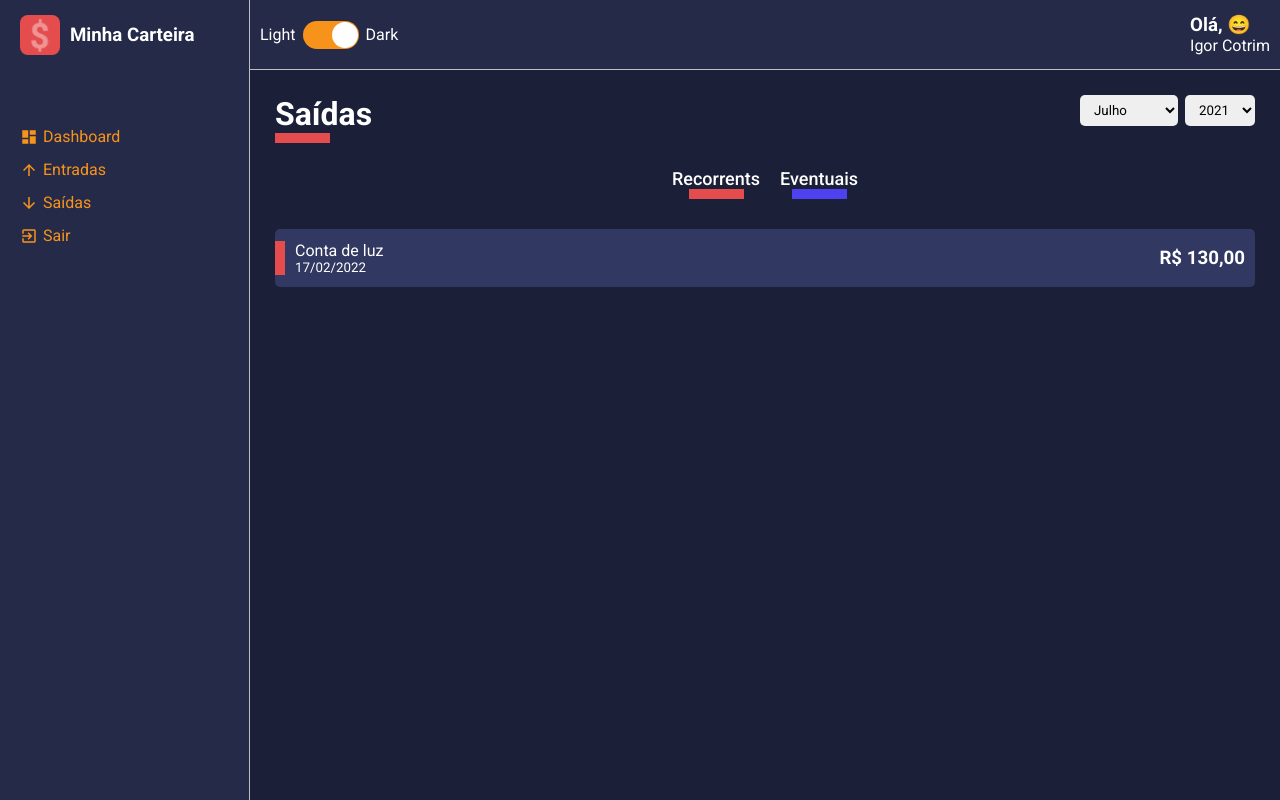
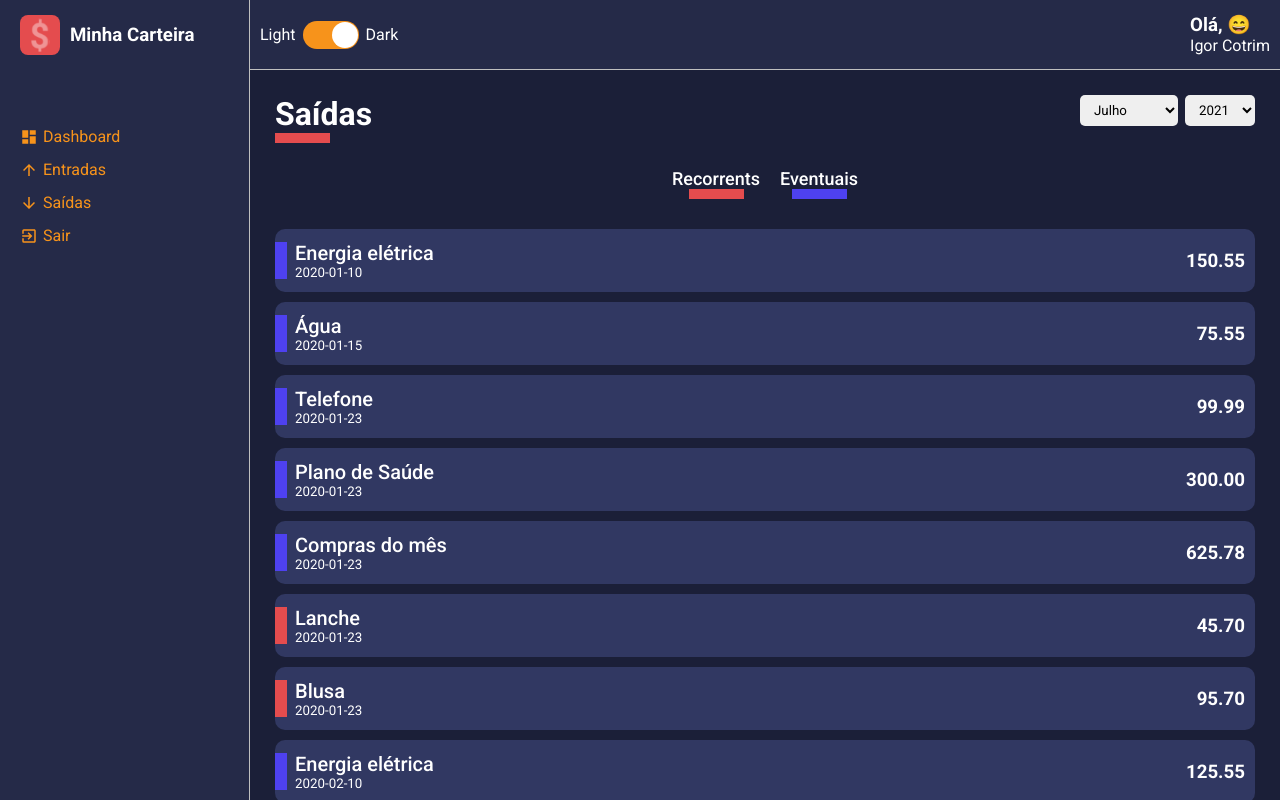
Before and after one commit to igor-cotrim/minha-carteira, a React (Create React App) app: page /lista/1 in a window 1280 px wide. Built offline with nearby package versions, Linux system fonts and the light colour scheme.

Commit message:
list gains and expenses

```diff
--- a/src/components/history-finance-card/styles.ts
+++ b/src/components/history-finance-card/styles.ts
@@ -8,7 +8,7 @@ export const Container = styled.li`
   ${({ theme }) => css`
     background: ${theme.colors.tertiary};
     list-style: none;
-    border-radius: 5px;
+    border-radius: 10px;
     margin: 10px 0;
     padding: 12px 10px;
     display: flex;
@@ -29,13 +29,18 @@ export const Container = styled.li`
       justify-content: space-between;
       padding-left: 10px;
     }
+
+    > div span {
+      font-weight: 500;
+      font-size: 20px;
+    }
   `}
 `;
 
 export const Tag = styled.div<TagProps>`
   ${({ color }) => css`
     position: absolute;
-    width: 10px;
+    width: 12px;
     height: 60%;
     left: 0;
     background: ${color};
--- a/src/pages/list/index.tsx
+++ b/src/pages/list/index.tsx
@@ -1,14 +1,48 @@
-import { useMemo } from "react"
+import { useEffect, useMemo, useState } from "react"
 import { useParams } from "react-router-dom"
 
 import ContentHeader from "../../components/content-header"
 import HistoryFinanceCard from "../../components/history-finance-card"
 import SelectInput from "../../components/select-input"
 
+import expenses from "../../repositories/expenses"
+import gains from "../../repositories/gains"
+
 import * as S from "./styled"
+
+type DataProps = {
+  id: string
+  description: string
+  amountFormatted: string
+  type: string
+  frequency: string
+  dateFormatted: string
+  tagColor: string
+}
 
 const List = () => {
   const { type } = useParams()
+  const [data, setData] = useState<DataProps[]>([])
+
+  const listData = useMemo(() => {
+    return type === 'balanco-entrada' ? gains : expenses
+  }, [type])
+
+  useEffect(() => {
+    const response = listData.map((item) => {
+      return {
+        id: String(Math.random() * data.length),
+        description: item.description,
+        amountFormatted: item.amount,
+        type: item.type,
+        frequency: item.frequency,
+        dateFormatted: item.date,
+        tagColor: item.frequency === 'recorrente' ? '#4e41f0' : '#e44c4e'
+      }
+    })
+
+    setData(response)
+  }, [listData, data.length])
 
   const headerParams = useMemo(() => {
     return type === 'balanco-entrada' ? {
@@ -58,12 +92,15 @@ const List = () => {
       </S.Filters>
 
       <S.Content>
-        <HistoryFinanceCard
-          tagColor="#e44c4e"
-          title="Conta de luz"
-          subtitle="17/02/2022"
-          amount="R$ 130,00"
-        />
+        {data.map((item) => (
+          <HistoryFinanceCard
+            key={item.id}
+            tagColor={item.tagColor}
+            title={item.description}
+            subtitle={item.dateFormatted}
+            amount={item.amountFormatted}
+          />
+        ))}
       </S.Content>
     </S.Container>
   )
--- /dev/null
+++ b/src/repositories/expenses.ts
@@ -0,0 +1,52 @@
+/* eslint-disable import/no-anonymous-default-export */
+export default [
+  { "description": "Energia elétrica", "amount": "150.55", "type": "saída", "frequency": "recorrente", "date": "2020-01-10" },
+  { "description": "Água", "amount": "75.55", "type": "saída", "frequency": "recorrente", "date": "2020-01-15" },
+  { "description": "Telefone", "amount": "99.99", "type": "saída", "frequency": "recorrente", "date": "2020-01-23" },
+  { "description": "Plano de Saúde", "amount": "300.00", "type": "saída", "frequency": "recorrente", "date": "2020-01-23" },
+  { "description": "Compras do mês", "amount": "625.78", "type": "saída", "frequency": "recorrente", "date": "2020-01-23" },
+  { "description": "Lanche", "amount": "45.70", "type": "saída", "frequency": "eventual", "date": "2020-01-23" },
+  { "description": "Blusa", "amount": "95.70", "type": "saída", "frequency": "eventual", "date": "2020-01-23" },
+  { "description": "Energia elétrica", "amount": "125.55", "type": "saída", "frequency": "recorrente", "date": "2020-02-10" },
+  { "description": "Água", "amount": "90.15", "type": "saída", "frequency": "recorrente", "date": "2020-02-15" },
+  { "description": "Telefone", "amount": "99.99", "type": "saída", "frequency": "recorrente", "date": "2020-02-23" },
+  { "description": "Plano de Saúde", "amount": "300.00", "type": "saída", "frequency": "recorrente", "date": "2020-02-23" },
+  { "description": "Compras do mês", "amount": "540.00", "type": "saída", "frequency": "recorrente", "date": "2020-02-25" },
+  { "description": "Parcela do Celular 1/5", "amount": "150.99", "type": "saída", "frequency": "eventual", "date": "2020-02-26" },
+  { "description": "Cinema", "amount": "45.00", "type": "saída", "frequency": "eventual", "date": "2020-02-23" },
+  { "description": "Energia elétrica", "amount": "97.00", "type": "saída", "frequency": "recorrente", "date": "2020-03-10" },
+  { "description": "Água", "amount": "100.10", "type": "saída", "frequency": "recorrente", "date": "2020-03-15" },
+  { "description": "Telefone", "amount": "99.99", "type": "saída", "frequency": "recorrente", "date": "2020-03-23" },
+  { "description": "Plano de Saúde", "amount": "300.00", "type": "saída", "frequency": "recorrente", "date": "2020-03-23" },
+  { "description": "Compras do mês", "amount": "800.50", "type": "saída", "frequency": "recorrente", "date": "2020-03-17" },
+  { "description": "Parcela do Celular 2/5", "amount": "150.99", "type": "saída", "frequency": "eventual", "date": "2020-03-18" },
+  { "description": "Troca de Oléo do carro", "amount": "90.00", "type": "saída", "frequency": "eventual", "date": "2020-03-23" },
+  { "description": "Energia elétrica", "amount": "75.99", "type": "saída", "frequency": "recorrente", "date": "2020-04-10" },
+  { "description": "Água", "amount": "80.33", "type": "saída", "frequency": "recorrente", "date": "2020-04-15" },
+  { "description": "Telefone", "amount": "99.99", "type": "saída", "frequency": "recorrente", "date": "2020-04-23" },
+  { "description": "Plano de Saúde", "amount": "300.00", "type": "saída", "frequency": "recorrente", "date": "2020-04-23" },
+  { "description": "Compras do mês", "amount": "600.00", "type": "saída", "frequency": "recorrente", "date": "2020-04-25" },
+  { "description": "Parcela do Celular 3/5", "amount": "150.99", "type": "saída", "frequency": "eventual", "date": "2020-04-26" },
+  { "description": "Ebook de React Js", "amount": "85.95", "type": "saída", "frequency": "eventual", "date": "2020-04-13" },
+  { "description": "Energia elétrica", "amount": "125.55", "type": "saída", "frequency": "recorrente", "date": "2020-05-10" },
+  { "description": "Água", "amount": "90.15", "type": "saída", "frequency": "recorrente", "date": "2020-05-15" },
+  { "description": "Telefone", "amount": "99.99", "type": "saída", "frequency": "recorrente", "date": "2020-05-23" },
+  { "description": "Plano de Saúde", "amount": "300.00", "type": "saída", "frequency": "recorrente", "date": "2020-05-23" },
+  { "description": "Compras do mês", "amount": "540.00", "type": "saída", "frequency": "recorrente", "date": "2020-05-25" },
+  { "description": "Parcela do Celular 4/5", "amount": "150.99", "type": "saída", "frequency": "eventual", "date": "2020-05-26" },
+  { "description": "Blusa Iron Man", "amount": "150.00", "type": "saída", "frequency": "eventual", "date": "2020-01-23" },
+  { "description": "Energia elétrica", "amount": "200.00", "type": "saída", "frequency": "recorrente", "date": "2020-06-10" },
+  { "description": "Água", "amount": "150.00", "type": "saída", "frequency": "recorrente", "date": "2020-06-15" },
+  { "description": "Telefone", "amount": "99.99", "type": "saída", "frequency": "recorrente", "date": "2020-06-23" },
+  { "description": "Plano de Saúde", "amount": "300.00", "type": "saída", "frequency": "recorrente", "date": "2020-06-23" },
+  { "description": "Compras do mês", "amount": "559.15", "type": "saída", "frequency": "recorrente", "date": "2020-06-25" },
+  { "description": "Parcela do Celular 5/5", "amount": "150.99", "type": "saída", "frequency": "eventual", "date": "2020-06-26" },
+  { "description": "Perfume", "amount": "250.00", "type": "saída", "frequency": "eventual", "date": "2020-06-21" },
+  { "description": "Energia elétrica", "amount": "250.00", "type": "saída", "frequency": "recorrente", "date": "2020-07-10" },
+  { "description": "Água", "amount": "90.00", "type": "saída", "frequency": "recorrente", "date": "2020-07-15" },
+  { "description": "Telefone", "amount": "99.99", "type": "saída", "frequency": "recorrente", "date": "2020-07-23" },
+  { "description": "Plano de Saúde", "amount": "300.00", "type": "saída", "frequency": "recorrente", "date": "2020-07-23" },
+  { "description": "Compras do mês", "amount": "700.00", "type": "saída", "frequency": "recorrente", "date": "2020-07-25" },
+  { "description": "Cafeteira", "amount": "250.00", "type": "saída", "frequency": "eventual", "date": "2020-07-26" },
+  { "description": "Pizza", "amount": "60.00", "type": "saída", "frequency": "eventual", "date": "2020-07-19" }
+]
--- /dev/null
+++ b/src/repositories/gains.ts
@@ -0,0 +1,13 @@
+/* eslint-disable import/no-anonymous-default-export */
+export default [
+  { "description": "Salário", "amount": "1300.52", "type": "entrada", "frequency": "recorrente", "date": "2020-01-10" },
+  { "description": "Freela", "amount": "150.13", "type": "entrada", "frequency": "eventual", "date": "2020-01-17" },
+  { "description": "Salário", "amount": "2500.23", "type": "entrada", "frequency": "recorrente", "date": "2020-02-10" },
+  { "description": "Freela site", "amount": "900.23", "type": "entrada", "frequency": "eventual", "date": "2020-02-21" },
+  { "description": "Freela app", "amount": "950.92", "type": "entrada", "frequency": "eventual", "date": "2020-02-23" },
+  { "description": "Salário", "amount": "2500.25", "type": "entrada", "frequency": "recorrente", "date": "2020-03-10" },
+  { "description": "Salário", "amount": "2500.18", "type": "entrada", "frequency": "recorrente", "date": "2020-04-10" },
+  { "description": "Salário", "amount": "2500.15", "type": "entrada", "frequency": "recorrente", "date": "2020-05-10" },
+  { "description": "Salário", "amount": "2500.12", "type": "entrada", "frequency": "recorrente", "date": "2020-06-10" },
+  { "description": "Salário", "amount": "2500.00", "type": "entrada", "frequency": "recorrente", "date": "2020-07-10" }
+]
```
